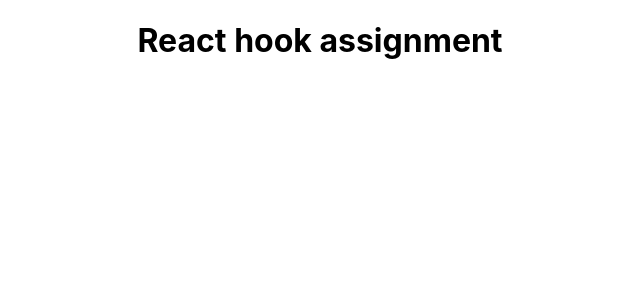
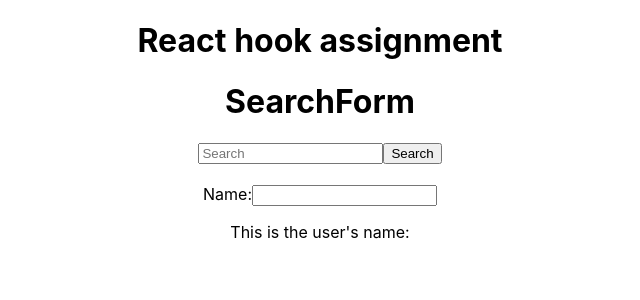
Before and after one commit to instrumentofdarkness/React_Form, a React (Create React App) app: page / in a window 1280 px wide. Shown: the top 300 px of the page, without its empty margins (320-960 px from the left). Built offline with nearby package versions, Linux system fonts and the light colour scheme.

Commit message:
finished the user's name form

```diff
--- a/src/App.js
+++ b/src/App.js
@@ -1,5 +1,6 @@
 import logo from "./logo.svg";
 import "./App.css";
+import SearchForm from "./components/form/SearchForm";
 
 const productList = [
   {
@@ -113,6 +114,7 @@ function App() {
   return (
     <div className="App">
       <h1> React hook assignment </h1>
+      <SearchForm productList={productList} />
     </div>
   );
 }
--- a/src/components/form/SearchForm.jsx
+++ b/src/components/form/SearchForm.jsx
@@ -1,5 +1,37 @@
-import React from "react";
+import React, { useState } from "react";
 
 export default function SearchForm() {
-  return <div>SearchForm</div>;
+
+  const [userInput, setUserInput] = useState("");
+  // logic goes here
+  function onChangeHandler(event) {
+  // step 1: get the value from the input / get user input
+  // step 2: set the value to the state
+  // step 3: display the value on the screen
+
+
+
+    console.log(event.target.value);
+    // logic goes here
+    // initial state changes from "" to event.target.value
+    setUserInput(event.target.value);
+  }
+  return (
+    <div>
+      <h1>SearchForm</h1>
+      <form>
+        <input type="text" placeholder="Search" />
+        <button type="submit">Search</button>
+      </form>
+      <br />
+      <form>
+        <label>
+          Name:
+          <input type="text" name="name" onChange={onChangeHandler} />
+        </label>
+      </form>
+
+      <p>This is the user's name: {userInput}</p>
+    </div>
+  );
 }
```
Also changed, not shown: 1 other file (tests, documents, lock files or other folders).
